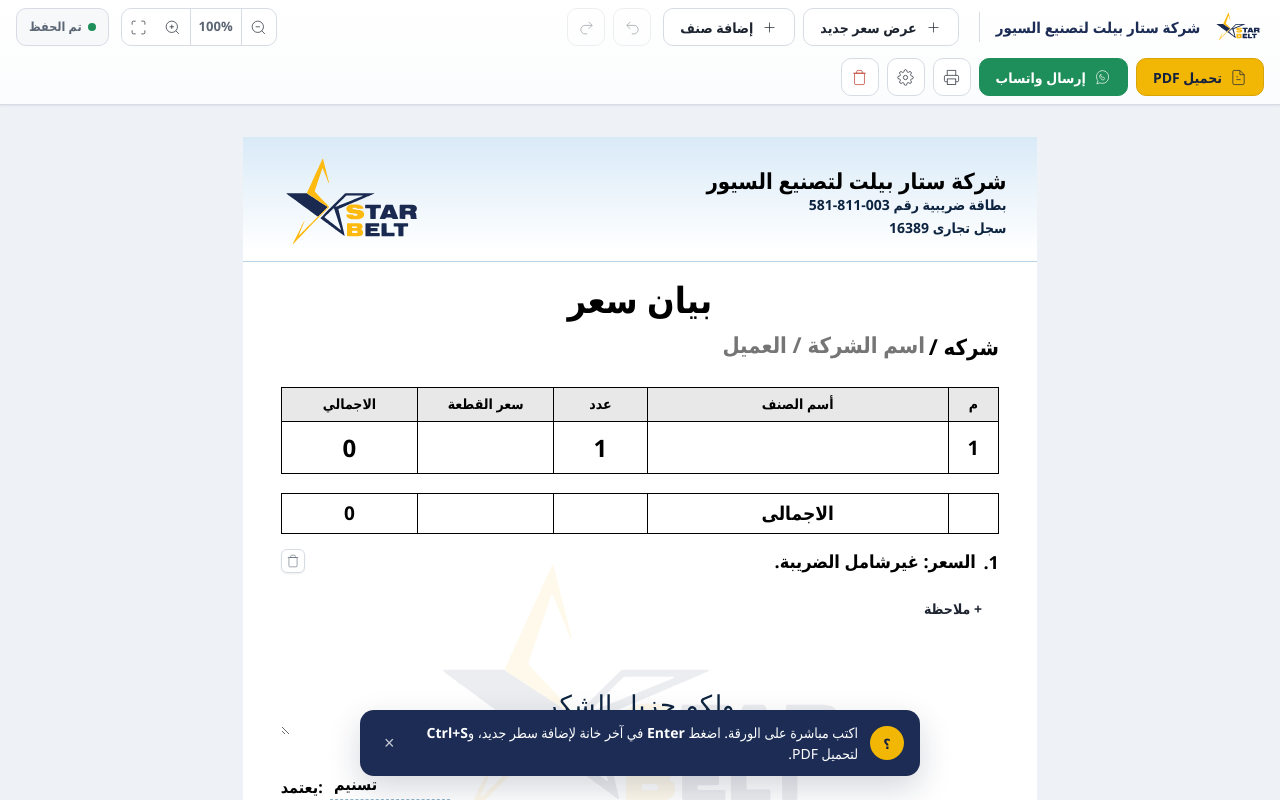
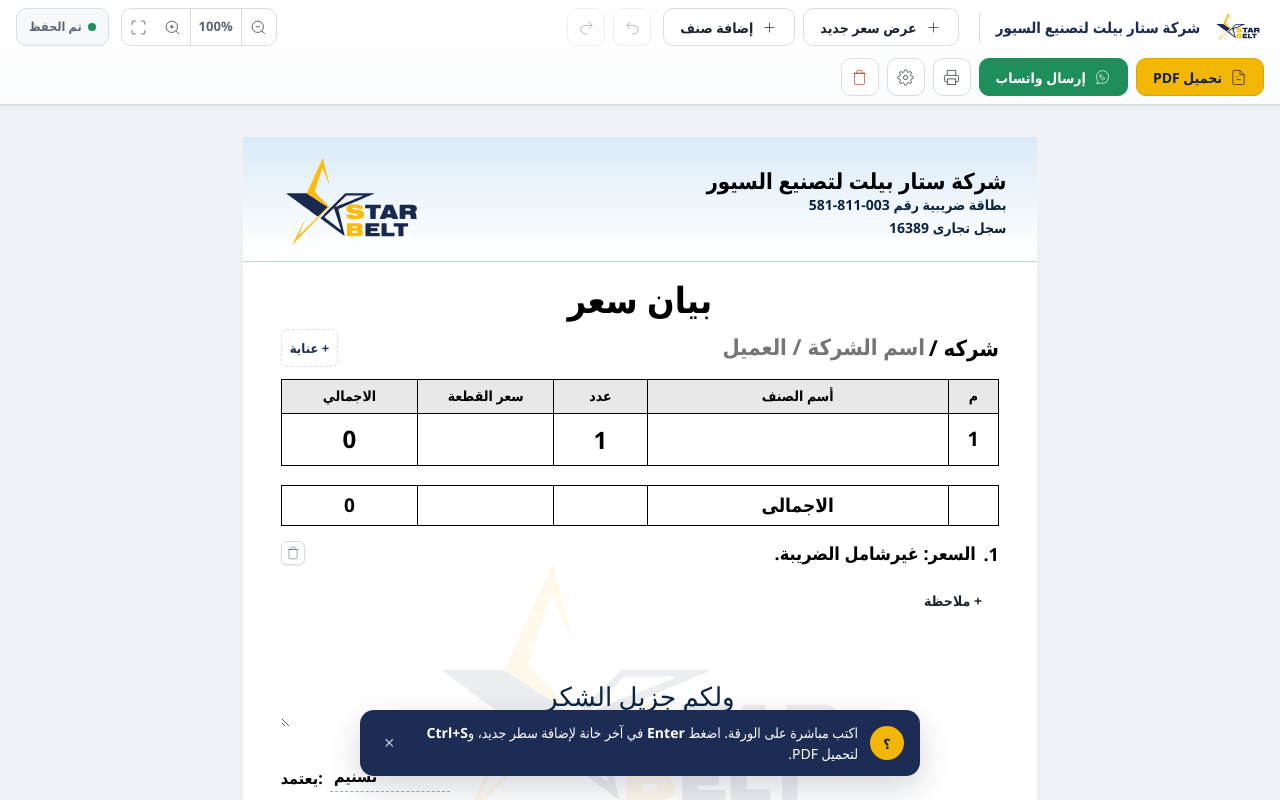
Before and after one commit to ShirefReda/starbelt, a Preact app: page / in a window 1280 px wide. Built offline with nearby package versions, Linux system fonts and the light colour scheme; a web font is replaced by a local one.

Commit message:
Add attention line under client with toggle button and measurement

```diff
--- a/src/components/Sheet.tsx
+++ b/src/components/Sheet.tsx
@@ -106,6 +106,7 @@ export function Sheet({ state, zoom }: SheetProps) {
     quotation.items,
     quotation.notes,
     quotation.client,
+    quotation.attention,
     quotation.approver,
     quotation.thankYou,
     options,
@@ -128,6 +129,12 @@ export function Sheet({ state, zoom }: SheetProps) {
             <span class="client-line__prefix">{S.sheet.clientPrefix}</span>
             <span>{quotation.client || S.sheet.clientPlaceholder}</span>
           </div>
+          {quotation.attention !== undefined && (
+            <div class="client-line attention-line">
+              <span class="client-line__prefix">{S.sheet.attentionPrefix}</span>
+              <span>{quotation.attention || S.sheet.attentionPlaceholder}</span>
+            </div>
+          )}
         </div>
         <table class="table-wrap" style={{ width: `${CONTENT_W}px` }}>
           <thead>
@@ -284,18 +291,61 @@ function SheetPage({
                     onInput={(e) => actions.setClient((e.currentTarget as HTMLInputElement).value)}
                   />
                 </span>
+                {quotation.attention === undefined && (
+                  <button
+                    type="button"
+                    class="btn btn--add-attn no-print"
+                    onClick={() => actions.addAttention()}
+                    title={S.sheet.addAttention}
+                  >
+                    {S.sheet.addAttention}
+                  </button>
+                )}
               </span>
               {/* Print: static bidi-isolated text */}
               <span class="client-line__print" dir="rtl">
                 <bdi>{S.sheet.clientPrefix}{quotation.client || S.sheet.clientPlaceholder}</bdi>
               </span>
             </div>
+            {quotation.attention !== undefined && (
+              <div class="client-line attention-line">
+                {/* Screen: editable input */}
+                <span class="client-line__screen" dir="rtl">
+                  <span class="client-line__text">
+                    <span class="client-line__prefix">{S.sheet.attentionPrefix}</span>
+                    <input
+                      class="client-line__input"
+                      type="text"
+                      value={quotation.attention}
+                      placeholder={S.sheet.attentionPlaceholder}
+                      aria-label={S.sheet.attentionPlaceholder}
+                      autoFocus
+                      onInput={(e) => actions.setAttention((e.currentTarget as HTMLInputElement).value)}
+                    />
+                  </span>
+                  <button
+                    type="button"
+                    class="row-btn no-print"
+                    title={S.sheet.deleteAttention}
+                    aria-label={S.sheet.deleteAttention}
+                    onClick={() => actions.removeAttention()}
+                  >
+                    <IconTrash />
+                  </button>
+                </span>
+                {/* Print: static bidi-isolated text */}
+                <span class="client-line__print" dir="rtl">
+                  <bdi>{S.sheet.attentionPrefix}{quotation.attention || S.sheet.attentionPlaceholder}</bdi>
+                </span>
+              </div>
+            )}
           </>
         ) : (
           <div class="doc-meta page-cont-meta">
             <span>
               {S.sheet.clientPrefix}
               {quotation.client}
+              {quotation.attention ? ` — ${S.sheet.attentionPrefix}${quotation.attention}` : ""}
             </span>
             <span>{t(S.sheet.pageXofY, { x: pageIndex + 1, y: pageCount })}</span>
           </div>
--- a/src/i18n/strings.ts
+++ b/src/i18n/strings.ts
@@ -26,6 +26,10 @@ export const S = {
   sheet: {
     clientPrefix: "شركه / ",
     clientPlaceholder: "اسم الشركة / العميل",
+    attentionPrefix: "عناية / ",
+    attentionPlaceholder: "اسم الشخص / المسؤول",
+    addAttention: "+ عناية",
+    deleteAttention: "حذف سطر العناية",
     colIndex: "م",
     colItem: "أسم الصنف",
     colQty: "عدد",
--- a/src/state/actions.ts
+++ b/src/state/actions.ts
@@ -65,6 +65,9 @@ export function quotationFileName(q: Quotation): string {
 
 export interface SheetActions {
   setClient(value: string): void;
+  setAttention(value: string): void;
+  addAttention(): void;
+  removeAttention(): void;
   setApprover(value: string): void;
   setThankYou(value: string): void;
   setItemName(id: string, value: string): void;
@@ -89,6 +92,15 @@ export interface SheetActions {
 export const actions: SheetActions = {
   setClient(value) {
     store.commit((d) => void (d.client = value), { field: "client" });
+  },
+  setAttention(value) {
+    store.commit((d) => void (d.attention = value), { field: "attention" });
+  },
+  addAttention() {
+    store.commit((d) => void (d.attention = ""), { clearsRedo: true });
+  },
+  removeAttention() {
+    store.commit((d) => void (delete d.attention), { clearsRedo: true });
   },
   setApprover(value) {
     store.commit((d) => void (d.approver = value), { field: "approver" });
--- a/src/state/quotation.ts
+++ b/src/state/quotation.ts
@@ -43,6 +43,7 @@ export interface Quotation {
   createdAt: string; // ISO date-time
   updatedAt: string; // ISO date-time
   client: string;
+  attention?: string;
   items: QuoteItem[];
   notes: QuoteNote[];
   approver: string;
@@ -108,6 +109,7 @@ export function migrateQuotation(raw: unknown): Quotation | null {
     createdAt: typeof r.createdAt === "string" ? r.createdAt : base.createdAt,
     updatedAt: typeof r.updatedAt === "string" ? r.updatedAt : base.updatedAt,
     client: typeof r.client === "string" ? r.client : "",
+    attention: typeof r.attention === "string" ? r.attention : undefined,
     items: Array.isArray(r.items) ? r.items.filter(isQuoteItem) : [],
     notes: Array.isArray(r.notes) ? r.notes.filter(isQuoteNote) : [],
     approver: typeof r.approver === "string" ? r.approver : "",
--- a/src/styles/sheet.css
+++ b/src/styles/sheet.css
@@ -151,6 +151,12 @@
   font-size: 22px;
   font-weight: 800;
   color: #000;
+  padding-bottom: 1.5mm;
+  margin-bottom: 1.5mm;
+  min-height: 8mm;
+}
+
+.client-line:last-of-type {
   padding-bottom: 3mm;
   margin-bottom: 3mm;
   min-height: 11mm;
@@ -159,6 +165,7 @@
 .client-line__prefix {
   font-size: inherit;
   color: inherit;
+  flex: none;
 }
 
 .client-line__input {
@@ -178,7 +185,7 @@
 .client-line__screen {
   display: flex;
   align-items: center;
-  gap: 0;
+  gap: 8px;
   flex: 1;
 }
 .client-line__text {
@@ -186,12 +193,36 @@
   display: inline-flex;
   align-items: center;
   gap: 0;
+  flex: 1;
 }
 .client-line__print {
   display: none;
   unicode-bidi: plaintext;
   padding-bottom: 1px;
 }
+
+.btn--add-attn {
+  font-size: 13px;
+  font-weight: 700;
+  color: var(--navy);
+  border: 1px dashed var(--border);
+  background: transparent;
+  padding: 2px 8px;
+  border-radius: var(--radius-sm);
+  white-space: nowrap;
+  flex: none;
+  cursor: pointer;
+  transition: all var(--duration-fast, 0.15s);
+  display: inline-flex;
+  align-items: center;
+  gap: 4px;
+}
+.btn--add-attn:hover {
+  background: var(--surface-2);
+  border-color: var(--navy);
+  color: var(--navy-700);
+}
+
 @media print {
   .client-line__screen { display: none !important; }
   .client-line__print { display: inline !important; }
```
